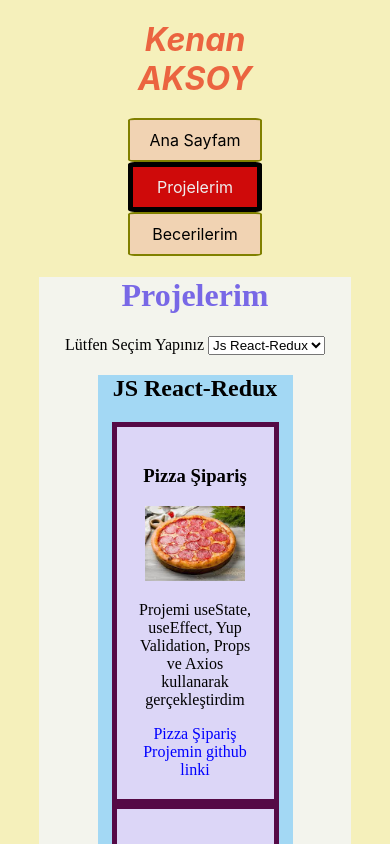
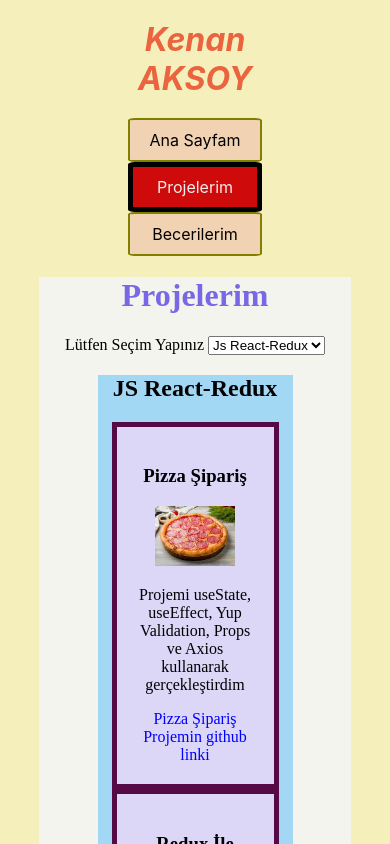
Before and after one commit to kenannaksoyy/web-sayfam, a React (Create React App) app: page /projects in a window 390 px wide. Shown: the top 844 px of the page. Built offline with nearby package versions, Linux system fonts and the light colour scheme.

Commit message:
Update Projects.css

```diff
--- a/src/styles/Projects.css
+++ b/src/styles/Projects.css
@@ -27,7 +27,7 @@
 
 @media (max-width: 1024px ){
     .p-img-item{
-        max-width: 100px;
+        max-width: 80px;
     }
 
 }
```
